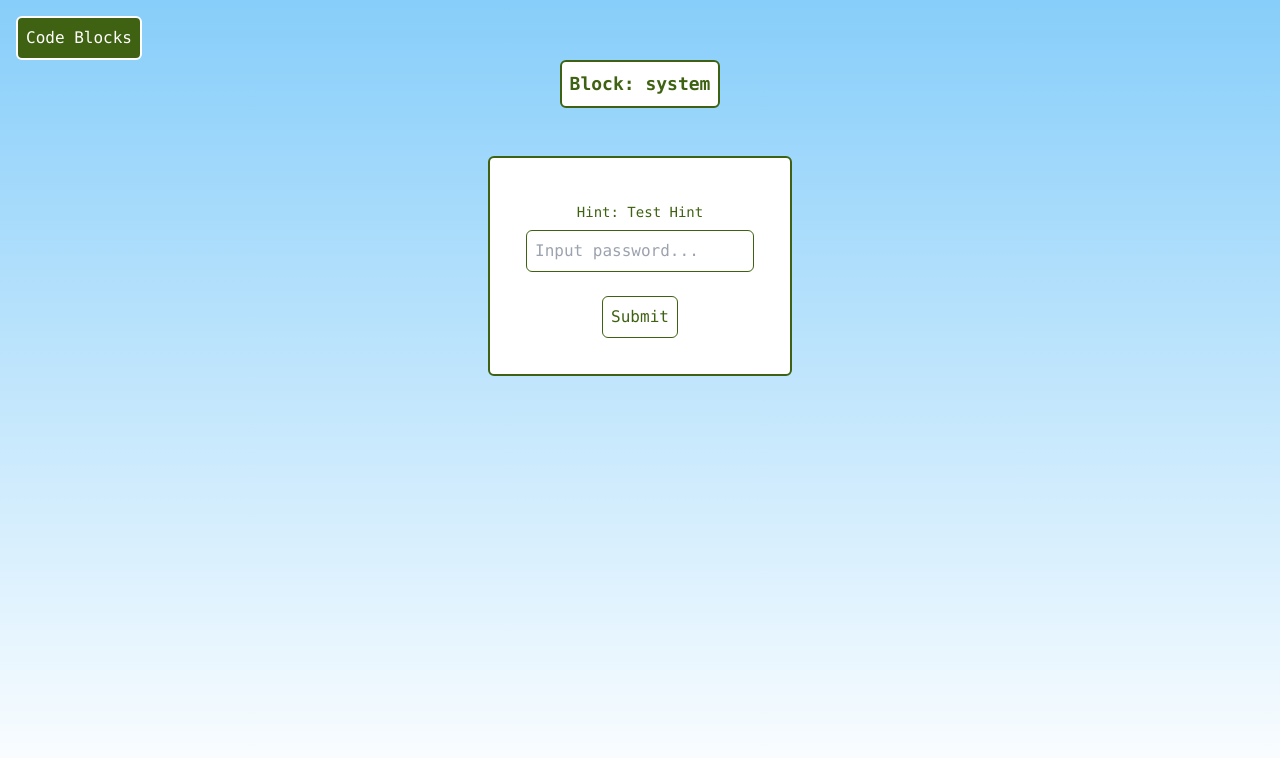
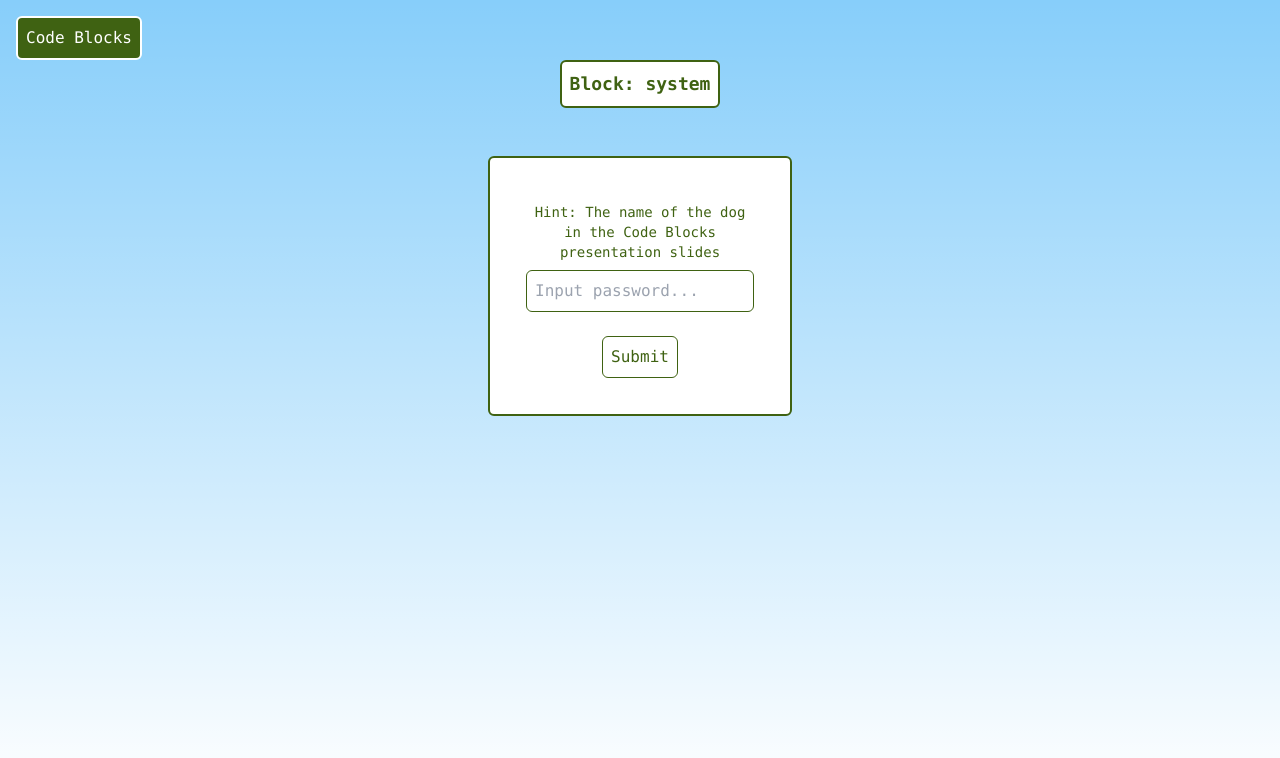
Before and after one commit to dylanvu/ICSSC-Brain-Games-2024-Code-Blocks, a Next.js app: page /block/system in a window 1280 px wide. Shown: the top 758 px of the page. Built offline with nearby package versions, Linux system fonts and the light colour scheme.

Commit message:
fix hints for system

```diff
--- a/src/app/block/system/page.tsx
+++ b/src/app/block/system/page.tsx
@@ -3,6 +3,6 @@ import react from "react";
 
 export default function System() {
     return (
-        <PasswordInputPage codeBlock="system" blockKey="system" hint="Test Hint" />
+        <PasswordInputPage codeBlock="system" blockKey="system" hint="The name of the dog in the Code Blocks presentation slides" />
     )
 }
```
